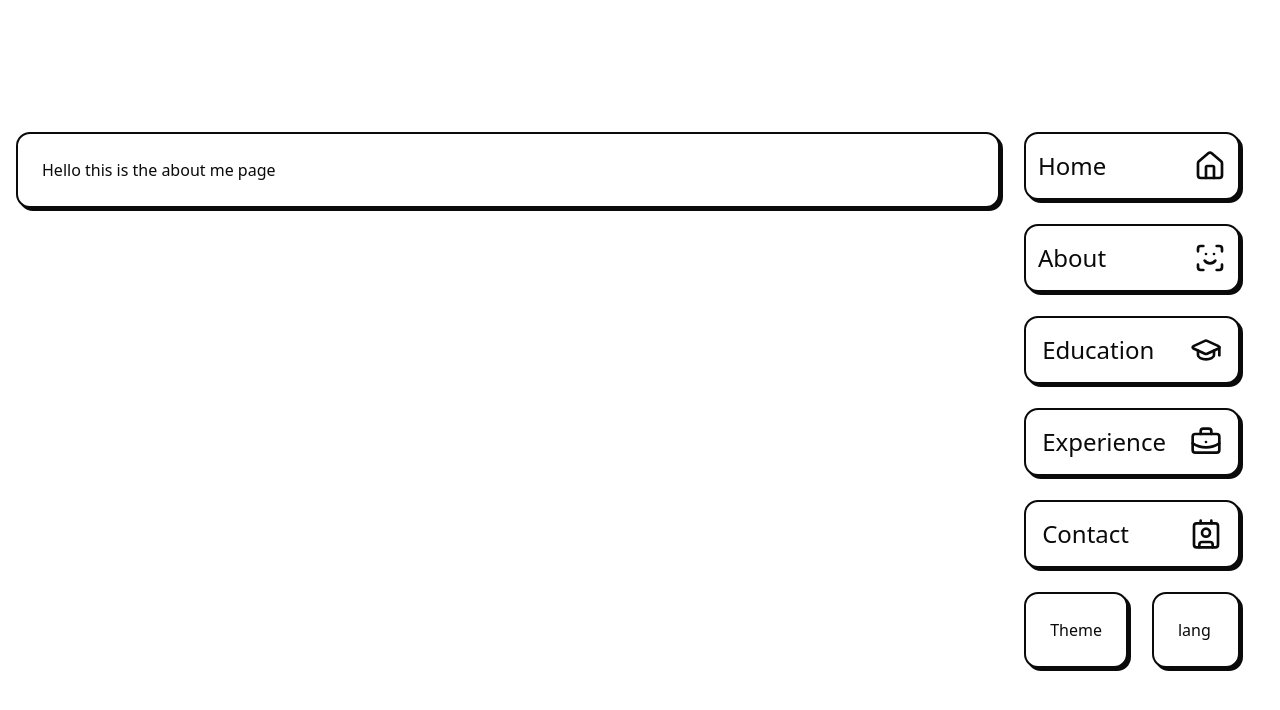
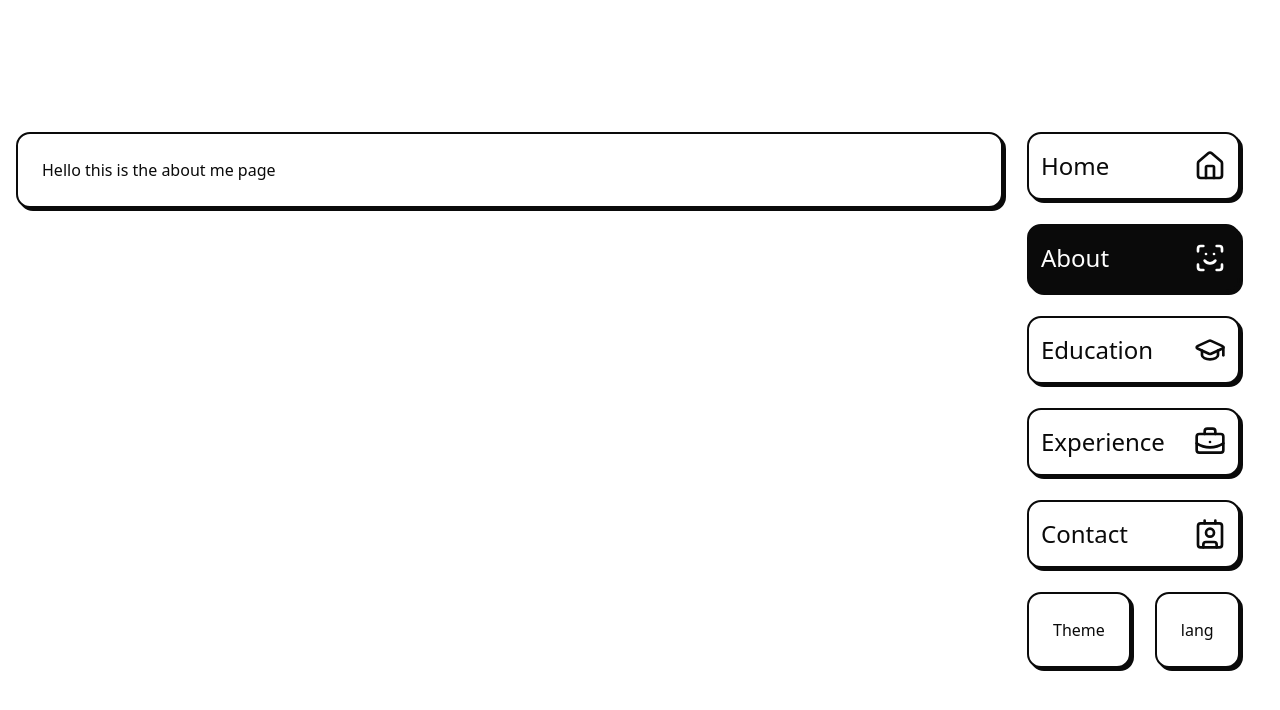
Before and after one commit to fabicons/fabicons.dev, a Next.js app: page /about in a window 1280 px wide. Shown: the top 710 px of the page. Built offline with nearby package versions, Linux system fonts and the light colour scheme.

Commit message:
feat: enhance transition effects in Home and Navbar components, adjust delays for smoother animations

```diff
--- a/src/app/(root)/page.tsx
+++ b/src/app/(root)/page.tsx
@@ -60,11 +60,12 @@ export default function Home() {
       <TransitionWrapper
         className="w-full lg:col-span-6 lg:row-span-3"
         direction="left"
+        delay={250}
       >
         <Box className="h-full">WORKING</Box>
       </TransitionWrapper>
       {/* Github icon */}
-      <TransitionWrapper className="lg:col-span-1 lg:row-span-1">
+      <TransitionWrapper className="lg:col-span-1 lg:row-span-1" delay={300}>
         <Link
           href=""
           className={`w-full  lg:h-full ${buttonVariants({
@@ -75,7 +76,7 @@ export default function Home() {
         </Link>
       </TransitionWrapper>
       {/* Linkedin icon*/}
-      <TransitionWrapper className="lg:col-span-1 lg:row-span-1">
+      <TransitionWrapper className="lg:col-span-1 lg:row-span-1" delay={350}>
         <Link
           href=""
           className={`w-full  lg:h-full ${buttonVariants({
@@ -86,7 +87,7 @@ export default function Home() {
         </Link>
       </TransitionWrapper>
       {/* Languages */}
-      <TransitionWrapper className="w-full lg:col-span-4 lg:row-span-2 font-black text-2xl">
+      <TransitionWrapper className="w-full lg:col-span-4 lg:row-span-2 font-black text-2xl" delay={300}>
         <Box className="h-full flex flex-col gap-6">
           {" "}
           <p> Talk to me in:</p>
@@ -100,11 +101,11 @@ export default function Home() {
         </Box>
       </TransitionWrapper>
       {/* Heart */}
-      <TransitionWrapper className="lg:col-span-1 lg:row-span-1 lg:col-start-4">
+      <TransitionWrapper className="lg:col-span-1 lg:row-span-1 lg:col-start-4" delay={400}>
         <HeartButton />
       </TransitionWrapper>
       {/* Cookie */}
-      <TransitionWrapper className="lg:col-span-1 lg:row-span-1 lg:col-start-5 ">
+      <TransitionWrapper className="lg:col-span-1 lg:row-span-1 lg:col-start-5" delay={450}>
         <CookieButton />
       </TransitionWrapper>
     </section>
--- a/src/components/Navbar.tsx
+++ b/src/components/Navbar.tsx
@@ -11,29 +11,61 @@ import {
 import { Button, buttonVariants } from "./ui/button"
 import { TransitionLink } from "./transition-link"
 import { TransitionWrapper } from "./ui/transition-wrapper"
+import { usePathname } from "next/navigation"
+import { cn } from "@/lib/utils"
+
+type NavItem = {
+  text: string
+  href: string
+  icon: React.JSX.Element
+}
+const navList: NavItem[] = [
+  {
+    text: "Home",
+    href: "/",
+    icon: <Home />,
+  },
+  {
+    text: "About",
+    href: "/about",
+    icon: <ScanFace />,
+  },
+  {
+    text: "Education",
+    href: "/education",
+    icon: <GraduationCap />,
+  },
+  {
+    text: "Experience",
+    href: "experience",
+    icon: <BriefcaseBusiness />,
+  },
+  {
+    text: "Contact",
+    href: "/contact",
+    icon: <Contact />,
+  },
+]
 
 const NavItem = ({
+  text,
   href,
-  text,
   icon,
-}: {
-  href?: string
-  text: string
-  icon: React.ReactNode
-}) => {
+  isCurr,
+}: NavItem & { isCurr: boolean }) => {
   return href ? (
-    <TransitionWrapper direction="right" >
     <TransitionLink
-        className={`w-full !justify-between py-4 h-fit gap-6  ${buttonVariants({
-          variant: "brutalist",
-        })}`}
+      className={cn(
+        buttonVariants({ variant: "brutalist" }),
+        isCurr && "bg-foreground text-background",
+        "w-full !justify-between py-4 h-full gap-6",
+      )}
       href={href}
       aria-label={text}
     >
       <p className="text-2xl">{text}</p>
       {icon}
     </TransitionLink>
-    </TransitionWrapper>
   ) : (
     <Button
       size="lg"
@@ -47,32 +79,26 @@ const NavItem = ({
 }
 
 export default function Navbar() {
+  const path = usePathname()
   return (
     <div className="space-y-6 h-full ">
       <nav>
         <ul className="space-y-6">
-          <li>
-            <NavItem text="Home" href="/" icon={<Home />} />
+          {navList.map((navItem, index) => (
+            <li key={navItem.text}>
+              <TransitionWrapper delay={index * 50} direction="right">
+                <NavItem {...navItem} isCurr={path === navItem.href}></NavItem>
+              </TransitionWrapper>
             </li>
-          <li>
-            <NavItem text="About" href="/about" icon={<ScanFace />} />
-          </li>
-          <li>
-            <NavItem text="Education" icon={<GraduationCap />} />
-          </li>
-          <li>
-            <NavItem text="Experience" icon={<BriefcaseBusiness />} />
-          </li>
-          <li>
-            <NavItem text="Contact" icon={<Contact />} />
-          </li>
+          ))}
         </ul>
       </nav>
-
+      <TransitionWrapper delay={(navList.length + 1) * 50} direction="right">
         <div className="flex gap-6 ">
           <Box className="flex-1">Theme</Box>
           <Box className="flex-1 ">lang</Box>
         </div>
+      </TransitionWrapper>
     </div>
   )
 }
--- a/src/components/ui/transition-wrapper.tsx
+++ b/src/components/ui/transition-wrapper.tsx
@@ -72,7 +72,7 @@ export function TransitionWrapper({
               : 1,
         }
       : {},
-    config: { mass: 1, tension: 300, friction: 40 },
+    config: { mass: 1, tension: 250, friction: 60 },
     delay: delay,
     // delay: isAnimatingOut ? 0 : delay,
   }) as unknown
```
Lines whose indentation alone changed are shown as unchanged.
